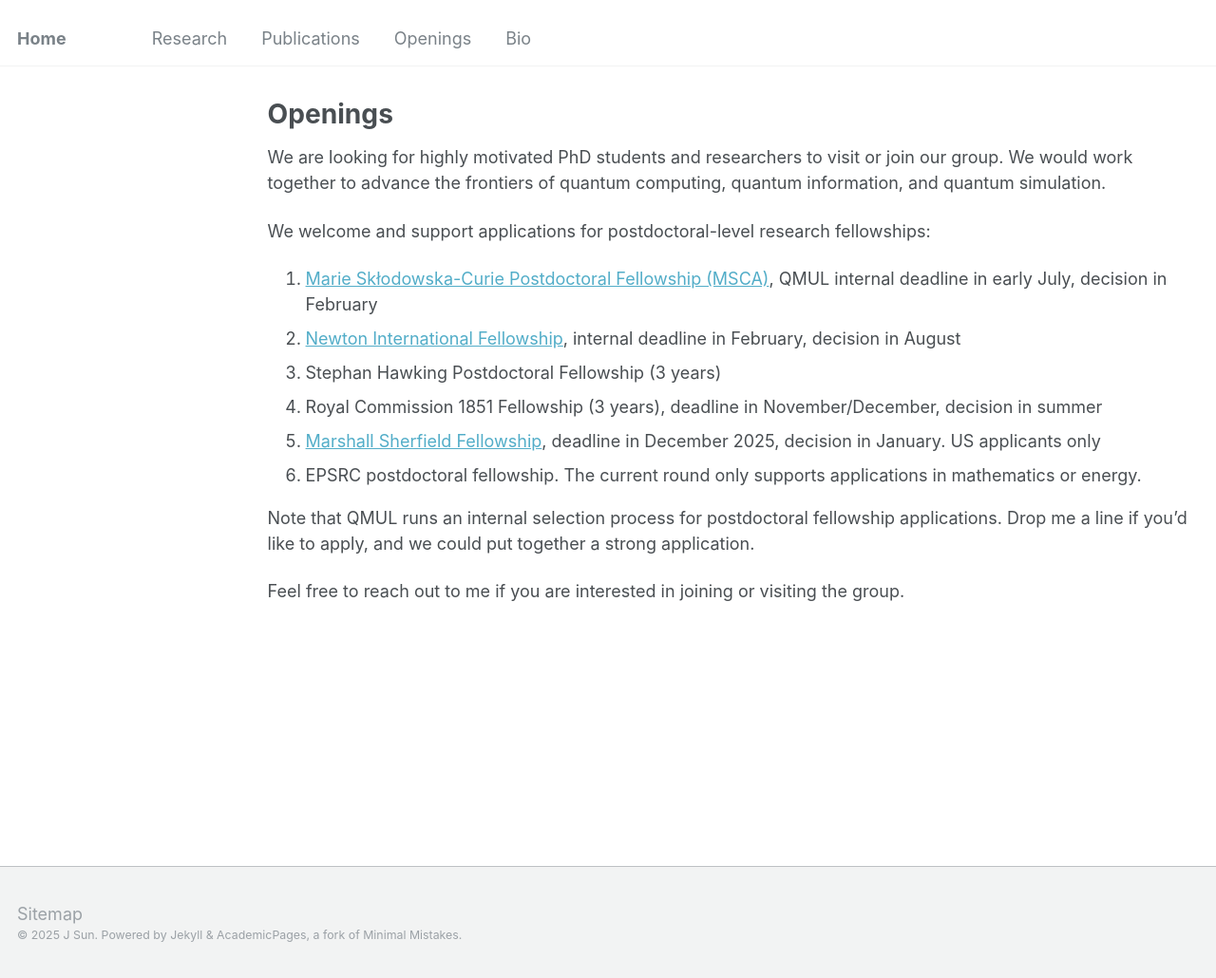
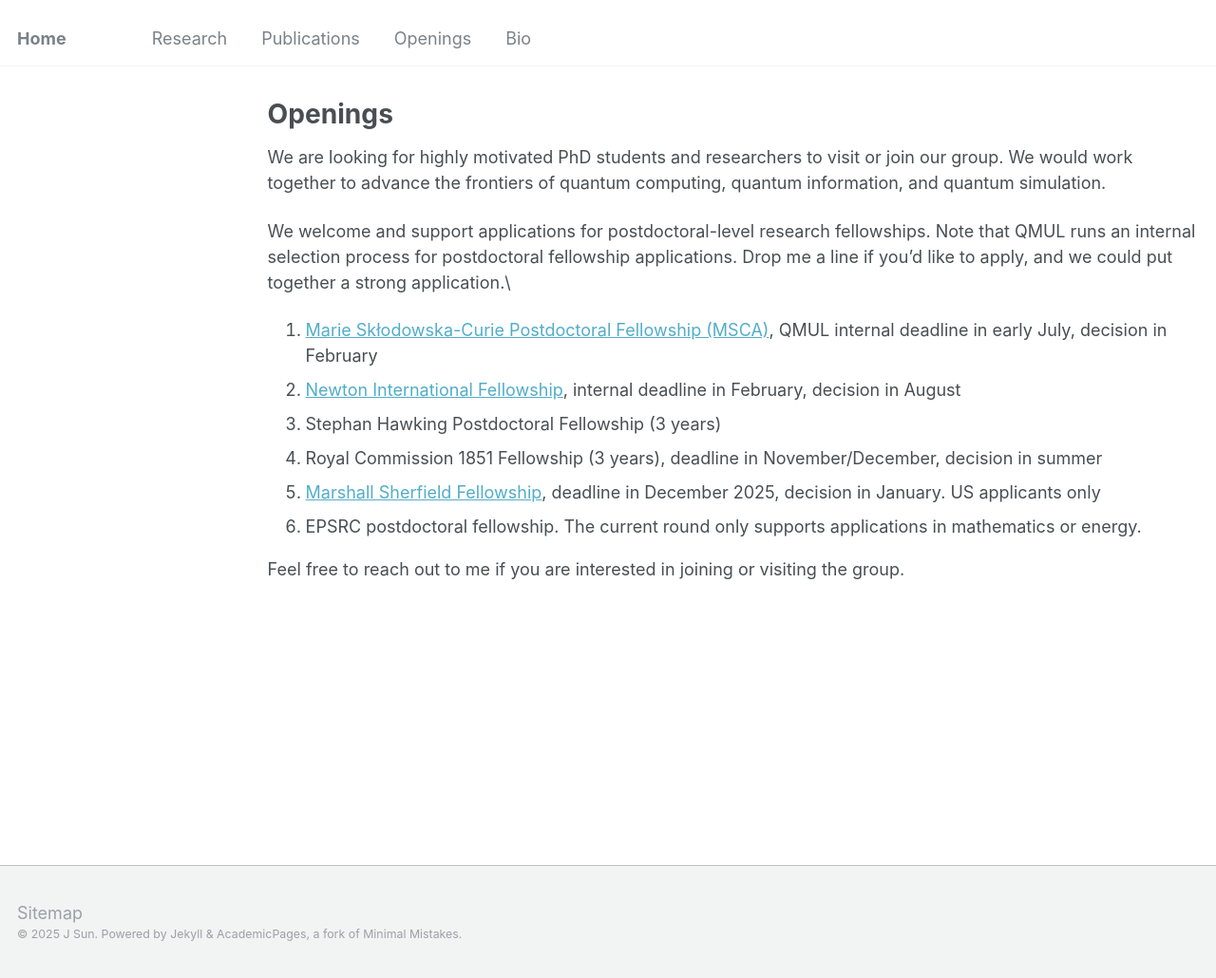
Before and after one commit to jinzhao-sun/jinzhao-sun.github.io, a Jekyll site: the page built from _pages/openings.md, in a window 1280 px wide and 1030 px high. Shown: the whole window at 95% size. Built offline with Jekyll 4.4.1, drawn with Linux system fonts in a browser that asks for light colours; part of the change alters nothing that is shown.

```diff
--- a/_pages/openings.md
+++ b/_pages/openings.md
@@ -7,7 +7,8 @@ author_profile: false
 
 We are looking for highly motivated PhD students and researchers to visit or join our group. We would work together to advance the frontiers of quantum computing, quantum information, and quantum simulation.
 
-We welcome and support applications for postdoctoral-level research fellowships:
+We welcome and support applications for postdoctoral-level research fellowships. Note that QMUL runs an internal selection process for postdoctoral fellowship applications. Drop me a line if you'd like to apply, and we could put together a strong application.\
+
 1. [Marie Skłodowska-Curie Postdoctoral Fellowship (MSCA)](https://www.qmul.ac.uk/spcs/ctp/opportunities/fellowships/), QMUL internal deadline in early July, decision in February
 2. [Newton International Fellowship](https://www.qmul.ac.uk/spcs/ctp/opportunities/fellowships/), internal deadline in February, decision in August
 3. Stephan Hawking Postdoctoral Fellowship (3 years)
@@ -15,6 +16,5 @@ We welcome and support applications for postdoctoral-level research fellowships:
 5. [Marshall Sherfield Fellowship](https://www.marshallscholarship.org/apply/marshall-sherfield/), deadline in December 2025, decision in January. US applicants only
 6. EPSRC postdoctoral fellowship. The current round only supports applications in mathematics or energy.
 
-Note that QMUL runs an internal selection process for postdoctoral fellowship applications. Drop me a line if you'd like to apply, and we could put together a strong application.
 
 Feel free to reach out to me if you are interested in joining or visiting the group.
```
